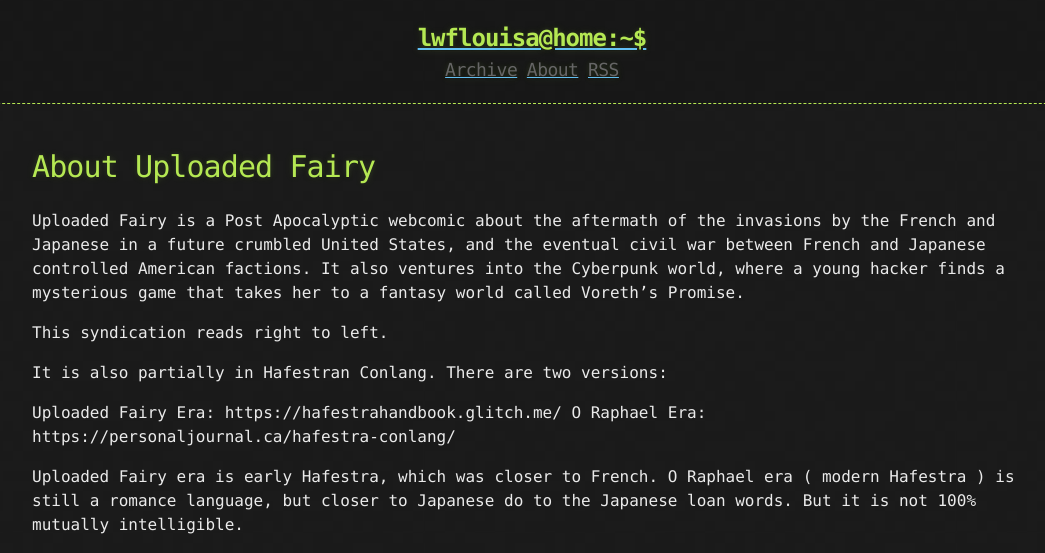
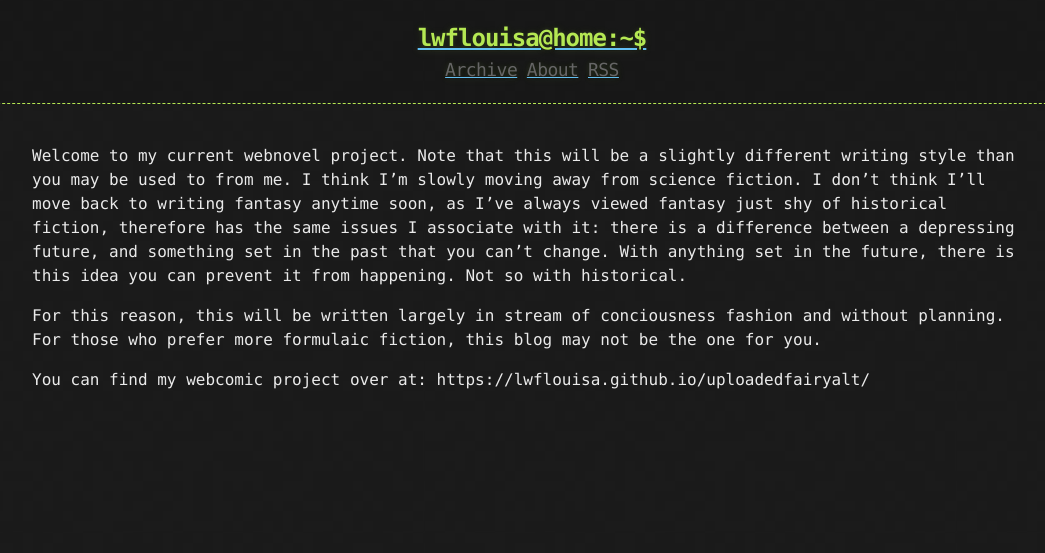
Before and after one commit to LWFlouisa/MyWebNovel, a Jekyll site: the page built from about.md, in a window 1280 px wide. Shown: the top 553 px of the page, without its empty margins (108-1153 px from the left). Built offline with Jekyll 4.4.1, drawn with Linux system fonts in a browser that asks for light colours; grey boxes are pictures that could not be loaded.

Commit message:
Update about.md

```diff
--- a/about.md
+++ b/about.md
@@ -2,16 +2,8 @@
 layout: page
 title: About
 ---
-# About Uploaded Fairy
-Uploaded Fairy is a Post Apocalyptic webcomic about the aftermath of the invasions by the French and Japanese in a future crumbled United  States, and the eventual civil war between French and Japanese  controlled American factions. It also ventures into the Cyberpunk world, where a young hacker finds a mysterious game that takes her to a  fantasy world called Voreth's Promise.
+Welcome to my current webnovel project. Note that this will be a slightly different writing style than you may be used to from me. I think I'm slowly moving away from science fiction. I don't think I'll move back to writing fantasy anytime soon, as I've always viewed fantasy just shy of historical fiction, therefore has the same issues I associate with it: there is a difference between a depressing future, and something set in the past that you can't change. With anything set in the future, there is this idea you can prevent it from happening. Not so with historical.
 
-This syndication reads right to left.
+For this reason, this will be written largely in stream of conciousness fashion and without planning. For those who prefer more formulaic fiction, this blog may not be the one for you.
 
-It is also partially in Hafestran Conlang. There are two versions:
-
-Uploaded Fairy Era: https://hafestrahandbook.glitch.me/
-O Raphael Era: https://personaljournal.ca/hafestra-conlang/
-
-Uploaded Fairy era is early Hafestra, which was closer to French. O Raphael era ( modern Hafestra ) is still a romance language, but closer to Japanese do to the Japanese loan words. But it is not 100% mutually intelligible.
-
-<iframe width="560" height="315" sandbox="allow-same-origin allow-scripts allow-popups" src="https://video.ploud.jp/videos/embed/cae32e16-9a61-477b-aed4-c3185eff0c71" frameborder="0" allowfullscreen></iframe>
+You can find my webcomic project over at: https://lwflouisa.github.io/uploadedfairyalt/
```
